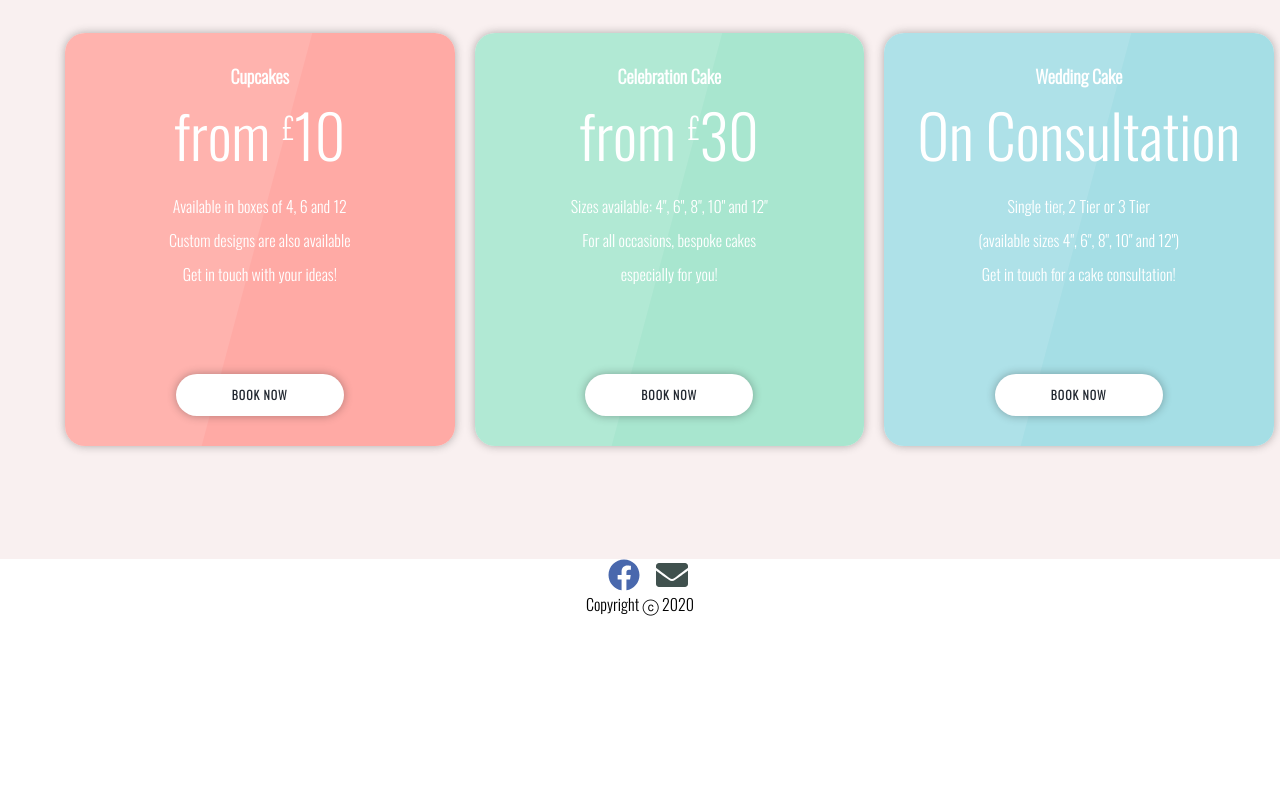
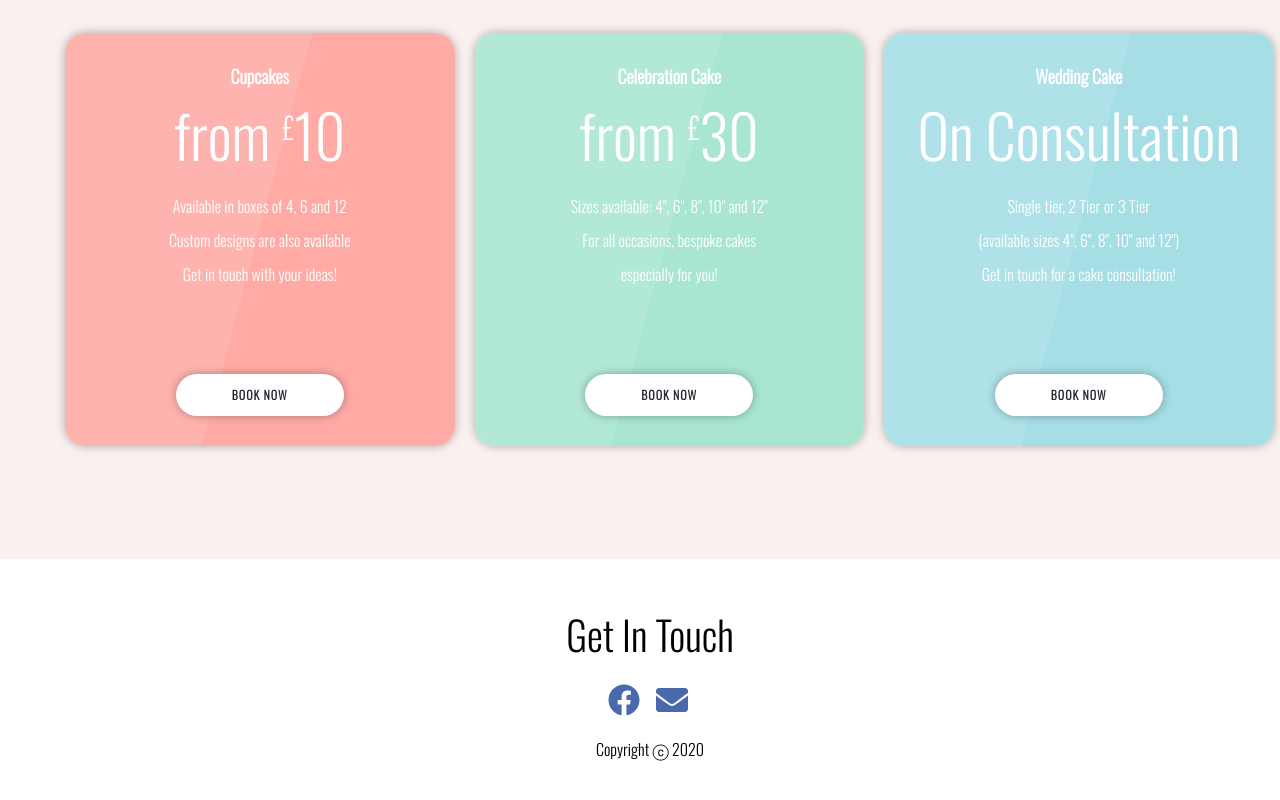
Before and after one commit to ChrisKirbyDev/Cakes, a React (Create React App) app: page / in a window 1280 px wide. Shown: the part 3210-4010 px from the top of the page. Before the commit the page ends 3826 px from the top, so only its background shows below. Built offline with nearby package versions, Linux system fonts and the light colour scheme.

Commit message:
finish contact styling

```diff
--- a/src/Components/Common/contact.js
+++ b/src/Components/Common/contact.js
@@ -12,6 +12,7 @@ function Contact(){
   return (
     <footer className="contact">
         <div className="contact-container">
+          <h3 className="text">Get In Touch</h3>
           <a
             href="https://www.facebook.com/cakesbyemilyeve"
             className="facebook"
@@ -24,7 +25,7 @@ function Contact(){
           >
             <FontAwesomeIcon icon={faEnvelope} size="2x" />
           </a>
-          <p>Copyright ⓒ {currentYear}</p>
+          <p className="text">Copyright ⓒ {currentYear}</p>
         </div>
 
     </footer>
--- a/src/styles/modules/_contact.css
+++ b/src/styles/modules/_contact.css
@@ -1,5 +1,6 @@
 .contact-container {
     text-align: center;
+    padding: 25px 50px;
 }
 
 .facebook {
@@ -14,5 +15,10 @@
 }
 
 .email {
-    color: #40514e;
+    color: #4968ad;
 }
+
+.text {
+    padding: 20px 0 20px;
+    margin-left: 20px;
+}
```
